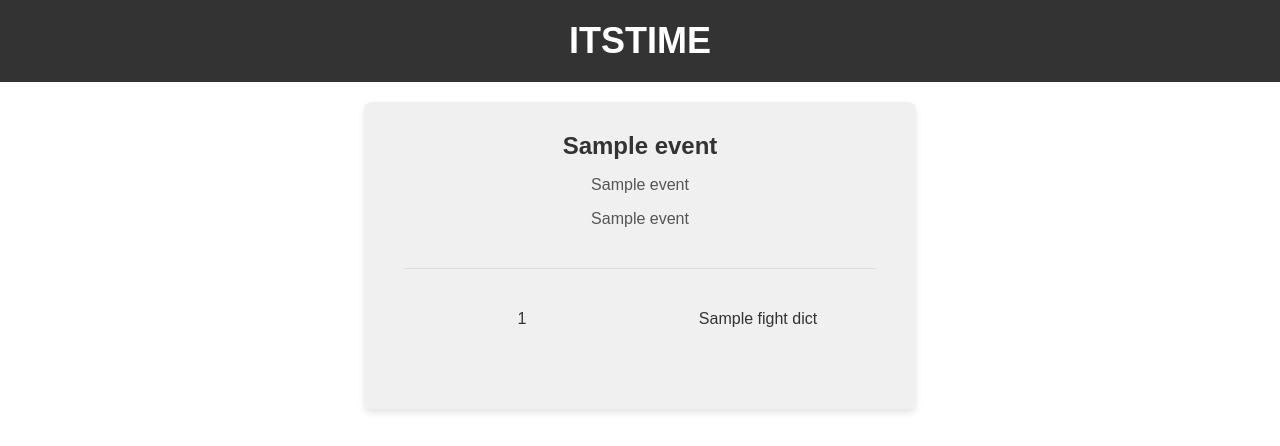
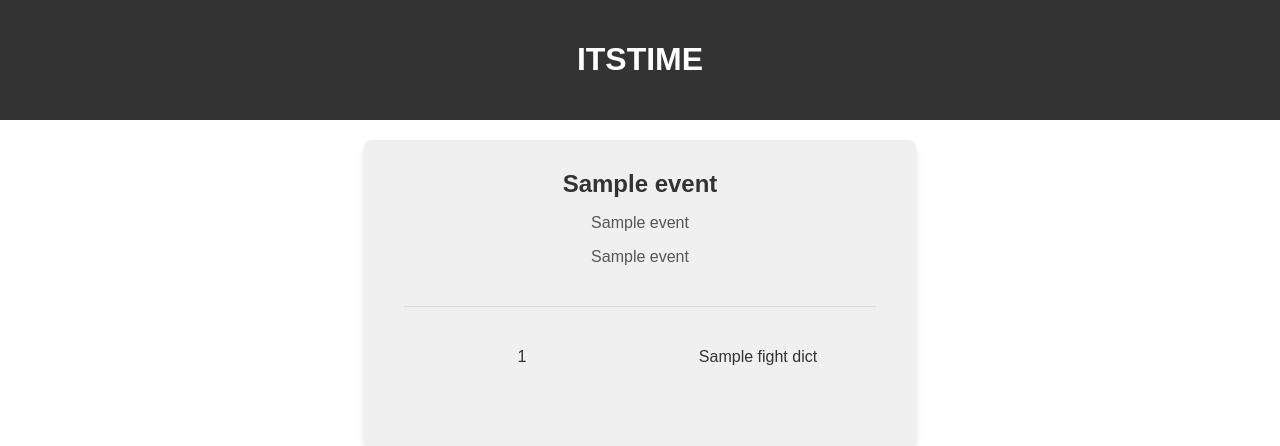
Before and after one commit to Raejvich/itstime, a Flask app: template templates/index.html in a window 1280 px wide. Shown: the top 446 px of the page. Run offline with Flask 3, Linux system fonts and the light colour scheme; the template is opened without the code that fills it: most values are stand-ins (such as "Sample title", 1, 10 or a date in 2020).

Commit message:
header element

```diff
--- a/static/css/styles.css
+++ b/static/css/styles.css
@@ -5,7 +5,7 @@ body {
 }
 
 /* Header with logo */
-.header {
+header {
     background-color: #333;
     color: white;
     text-align: center;
--- a/templates/index.html
+++ b/templates/index.html
@@ -7,9 +7,9 @@
     <link rel="stylesheet" href="static\css\styles.css">
 </head>
 <body>
-    <div class="header">
+    <header>
         <h1>ITSTIME</h1>
-    </div>
+    </header>
 
     <!-- Main Event Box -->
     {% for event in events %}
```
